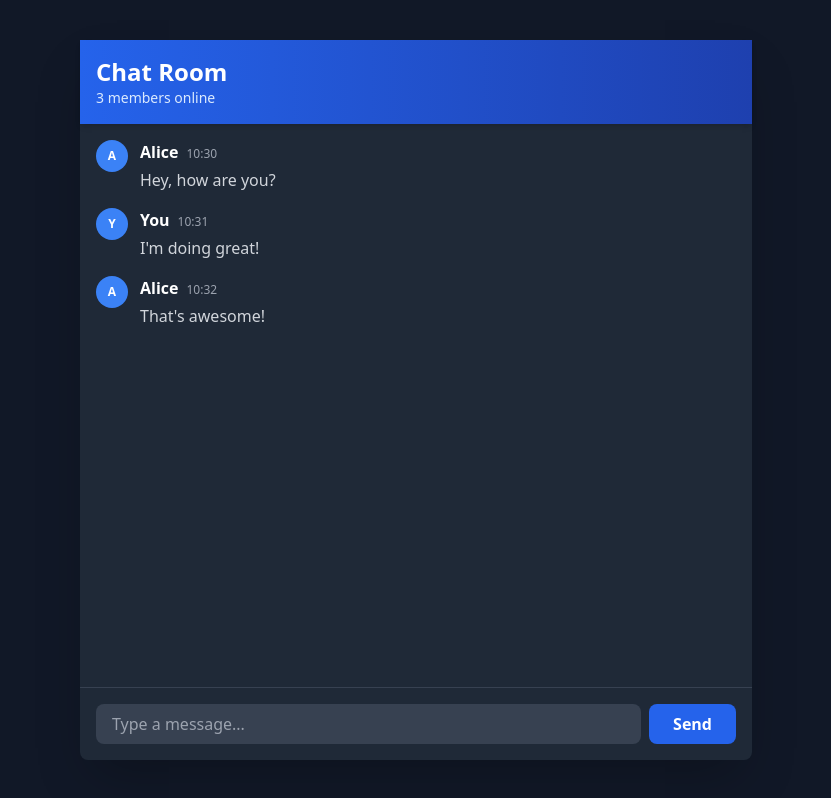
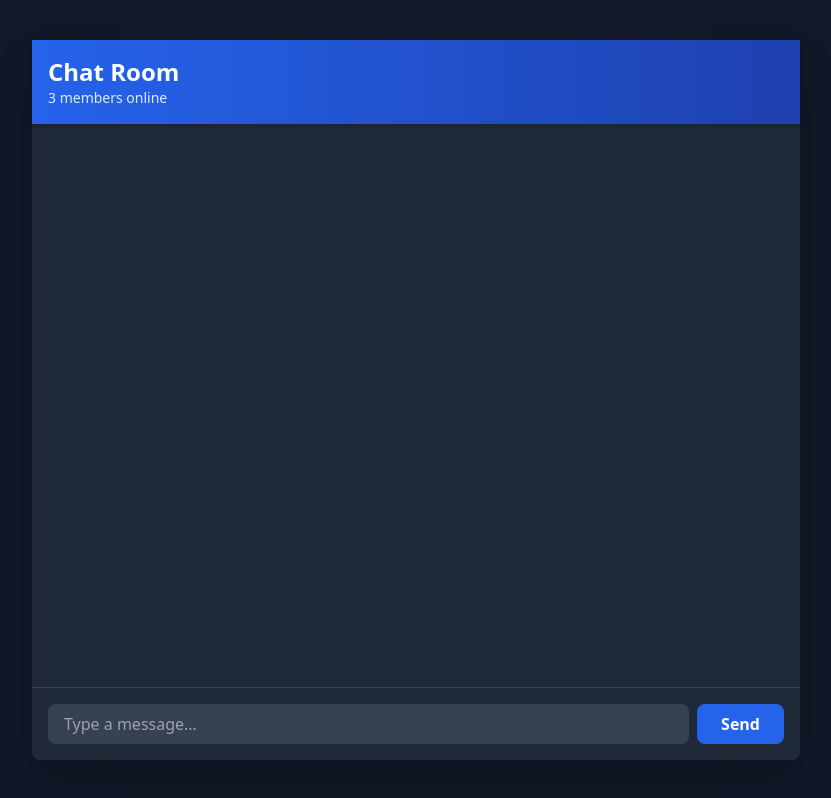
Before and after one commit to ZaidQtaish/chatroom, a Vue app: page / in a window 1280 px wide. Shown: the whole page, without its empty margins (224-1055 px from the left). Built offline with nearby package versions, Linux system fonts and the light colour scheme.

Commit message:
feat: increased max width

```diff
--- a/src/App.vue
+++ b/src/App.vue
@@ -1,11 +1,6 @@
 <script setup>
 import { ref } from 'vue'
 
-const messages = ref([
-  { id: 1, user: 'Alice', text: 'Hey, how are you?', timestamp: '10:30' },
-  { id: 2, user: 'You', text: 'I\'m doing great!', timestamp: '10:31' },
-  { id: 3, user: 'Alice', text: 'That\'s awesome!', timestamp: '10:32' }
-])
 const messageInput = ref('')
 
 const sendMessage = () => {
@@ -30,7 +25,7 @@ const handleKeydown = (e) => {
 
 <template>
   <div class="w-full h-screen flex items-center justify-center bg-gray-900">
-    <div class="w-full h-full max-w-2xl max-h-screen md:max-h-[90vh] md:rounded-lg bg-gray-800 flex flex-col shadow-2xl">
+    <div class="w-full h-full max-w-3xl max-h-screen md:max-h-[90vh] md:rounded-lg bg-gray-800 flex flex-col shadow-2xl">
       <!-- Header -->
       <div class="bg-gradient-to-r from-blue-600 to-blue-800 p-4 shadow-md">
         <h1 class="text-white text-2xl font-bold">Chat Room</h1>
```
